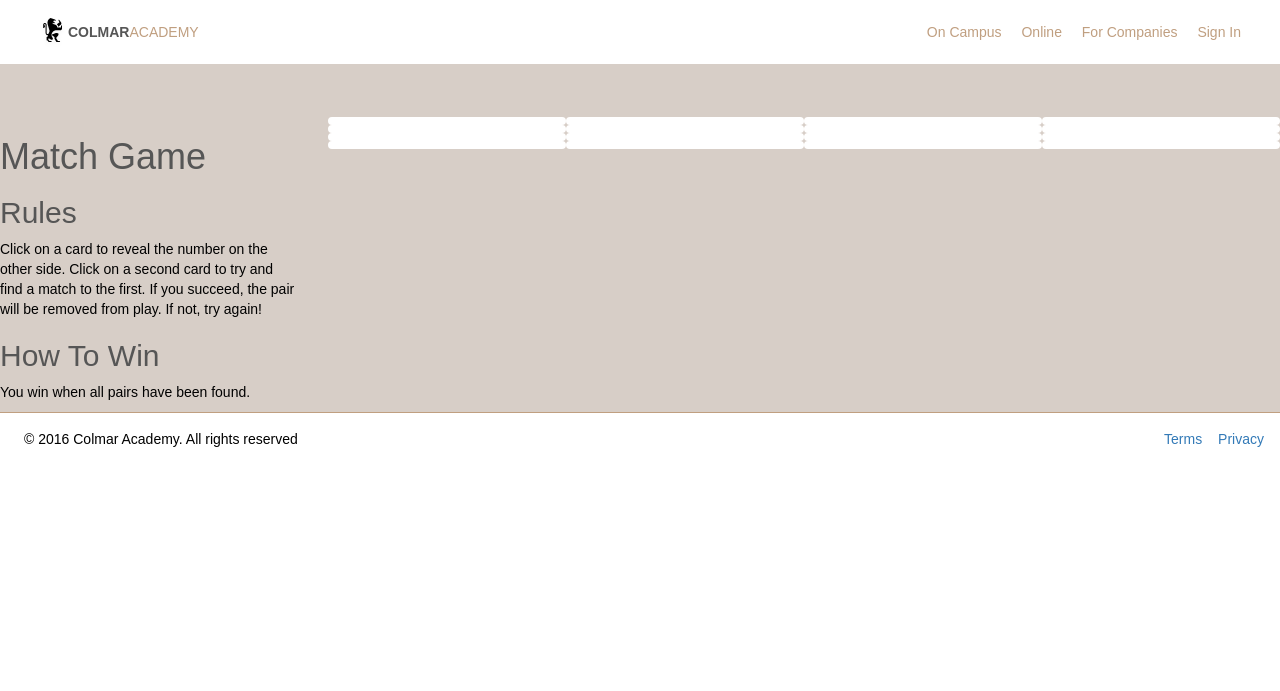
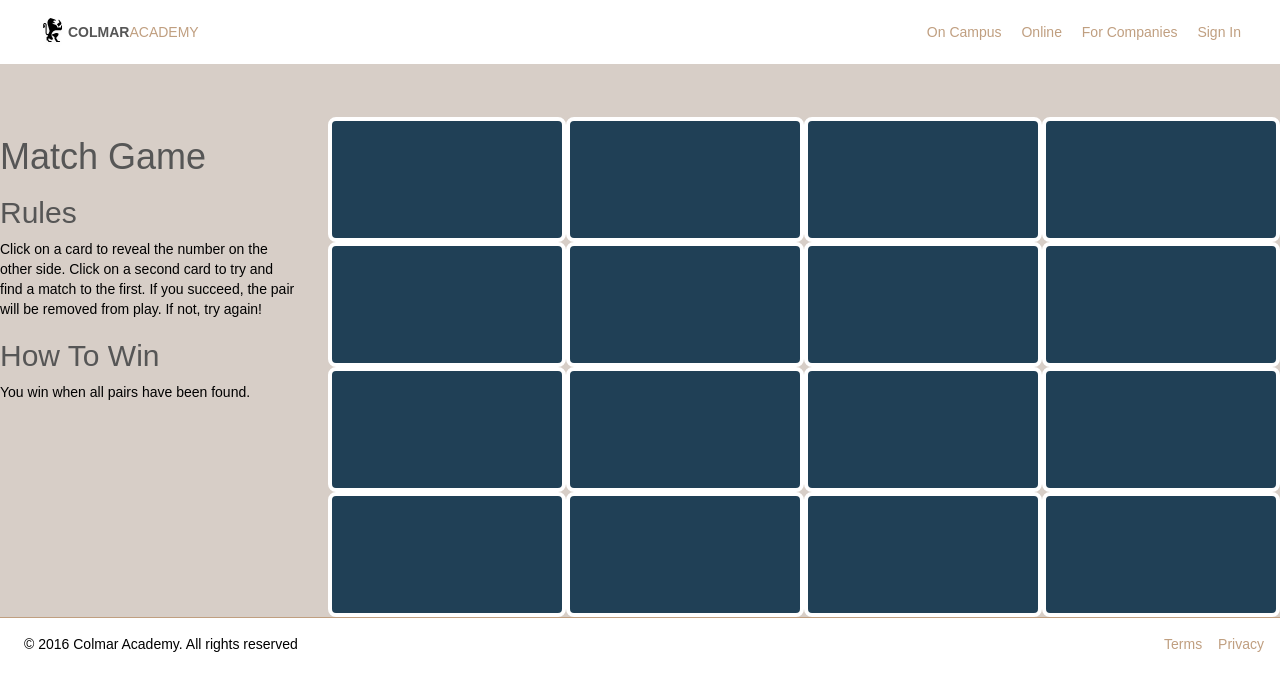
Before and after one commit to boombranco/boombranco.github.io, a Jekyll site: the page built from Campus/index.html, in a window 1280 px wide. Shown: the top 691 px of the page. Built offline with Jekyll 4.4.1, drawn with Linux system fonts in a browser that asks for light colours; nearby versions of some CDN libraries; some web fonts are replaced.

Commit message:
fixing footer color

```diff
--- a/resources/css/match.css
+++ b/resources/css/match.css
@@ -119,7 +119,7 @@ h1, h2 {
   display: flex;
   justify-content: center;
   align-items: center;
-/*  height: 12.5rem; */
+  height: 12.5rem;
   border: 4px solid white;
   border-radius: 8px;
   background-color: rgb(32, 64, 86);
@@ -148,6 +148,13 @@ footer nav {
   flex-direction: column;
 }
 
+nav a {
+  color: #C09F80;
+}
+nav a:hover {
+  color: #76323F;
+}
+
 footer nav li {
   display: inline-flex;
   padding-left: 12px;
```
